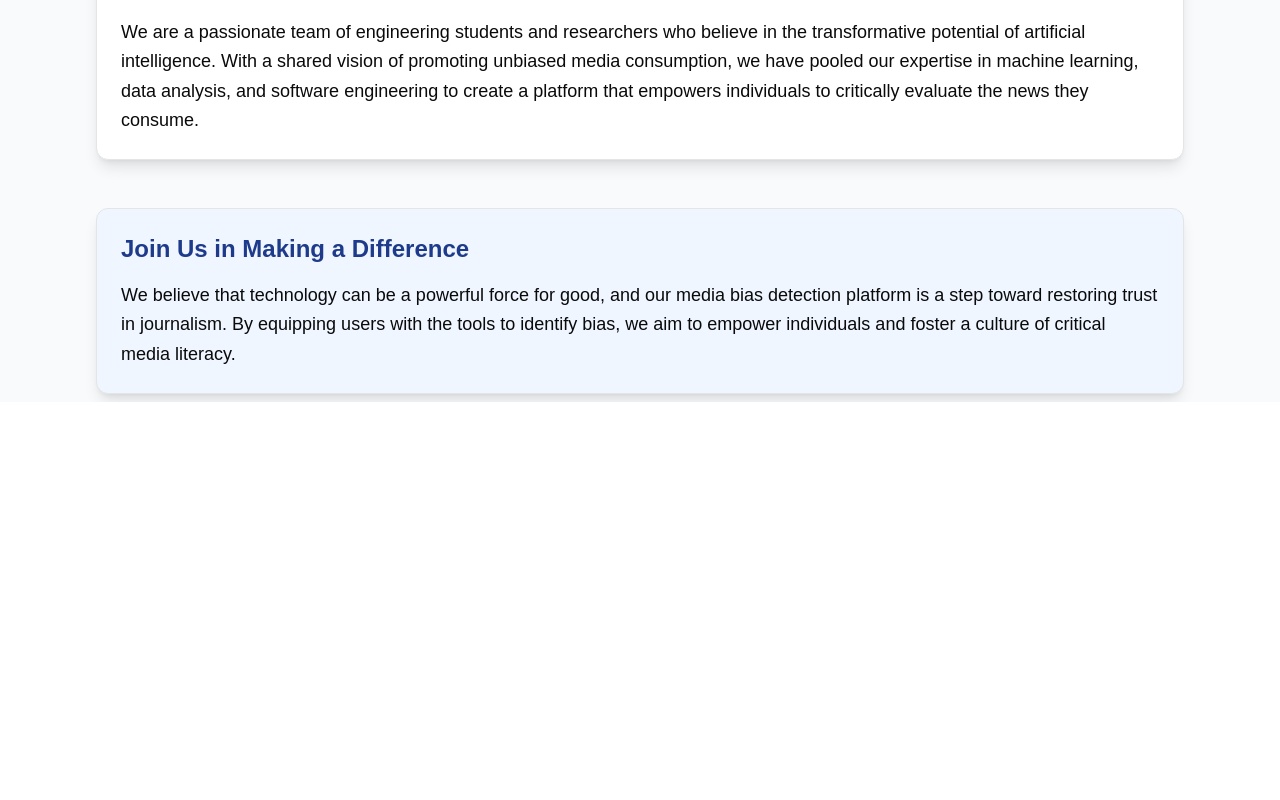
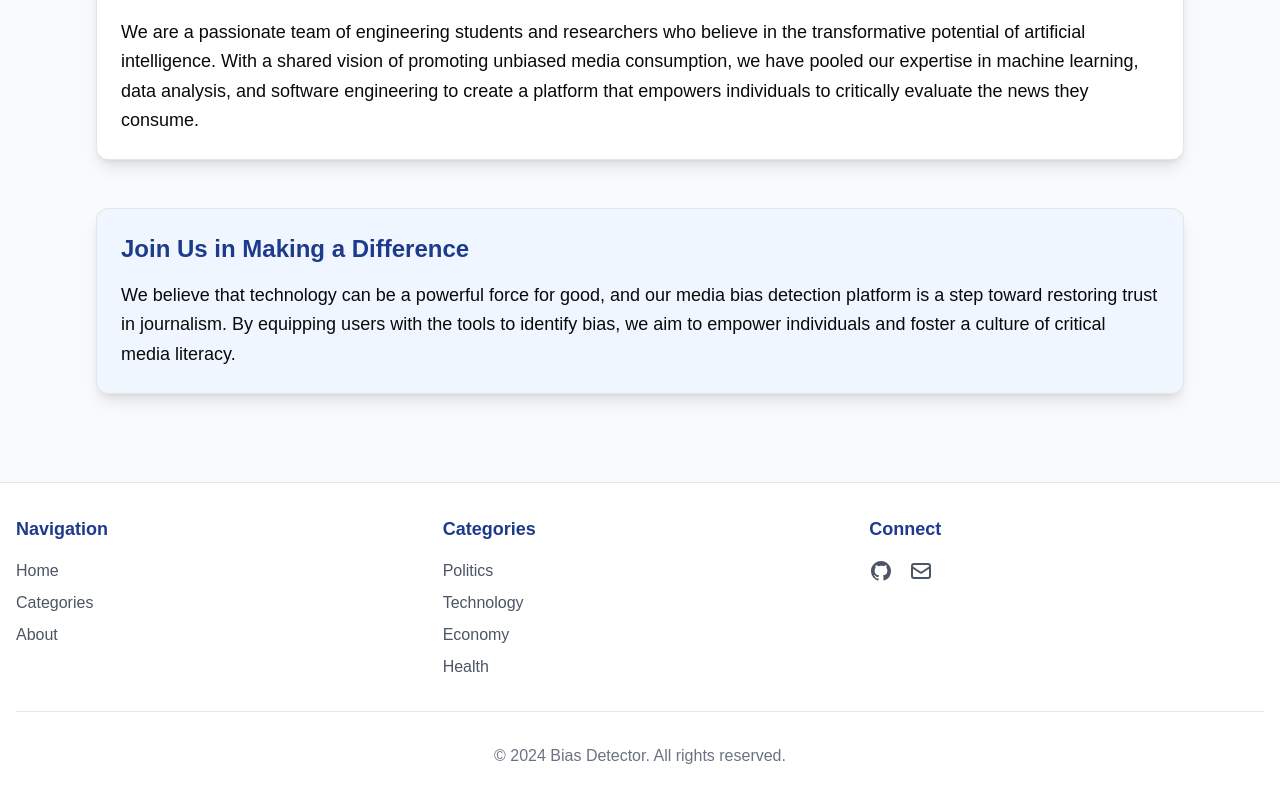
Before and after one commit to tashifkhan/News-Bias-Detector, a Next.js app in the folder frontend/: page /about in a window 1280 px wide. Shown: the part 781-1581 px from the top of the page. Before the commit the page ends 1183 px from the top, so only its background shows below. Built offline with nearby package versions, Linux system fonts and the light colour scheme.

Commit message:
feat: add footer component and update contact information

```diff
--- a/frontend/app/about/page.tsx
+++ b/frontend/app/about/page.tsx
@@ -118,7 +118,7 @@
 				</Card>
 
 				{/* Call to Action */}
-				<Card className="bg-blue-50 shadow-lg">
+				<Card className="bg-blue-50 shadow-lg mb-20">
 					<CardContent className="p-6">
 						<h2 className="text-2xl font-bold mb-4 text-blue-900">
 							Join Us in Making a Difference
--- a/frontend/app/contact/page.tsx
+++ b/frontend/app/contact/page.tsx
@@ -55,7 +55,7 @@
 										<Mail className="w-5 h-5 text-blue-600 mt-1" />
 										<div>
 											<h3 className="font-semibold">Email</h3>
-											<p className="text-gray-600">hehe_the_new_gg@gmail.com</p>
+											<p className="text-gray-600">Check the footer</p>
 										</div>
 									</div>
 
@@ -63,7 +63,10 @@
 										<Phone className="w-5 h-5 text-blue-600 mt-1" />
 										<div>
 											<h3 className="font-semibold">Phone</h3>
-											<p className="text-gray-600">+91 (120) 4567-6900</p>
+											<p className="text-gray-600">
+												+91 (120) 4567-xxxx{" "}
+												<span className="text-blue-300">~ mail only</span>
+											</p>
 										</div>
 									</div>
 
@@ -167,7 +170,7 @@
 										className="w-full bg-blue-800 hover:bg-blue-700 text-white py-2 px-4 rounded-lg"
 										onClick={(e) => {
 											e.preventDefault();
-											const mailtoLink = `mailto:hehe_the_new_gg@gmail.com?subject=${encodeURIComponent(
+											const mailtoLink = `mailto:developer@tashif.codes?subject=${encodeURIComponent(
 												formData.subject
 											)}&body=${encodeURIComponent(
 												`Name: ${formData.name}\nEmail: ${formData.email}\n\nMessage:\n${formData.message}`
--- a/frontend/app/layout.tsx
+++ b/frontend/app/layout.tsx
@@ -2,6 +2,7 @@
 import localFont from "next/font/local";
 import Navbar from "@/components/NavBar";
 import "./globals.css";
+import Footer from "@/components/Footer";
 
 const geistSans = localFont({
 	src: "./fonts/GeistVF.woff",
@@ -34,6 +35,7 @@
 			>
 				<Navbar />
 				<main className="">{children}</main>
+				<Footer />
 			</body>
 		</html>
 	);
--- /dev/null
+++ b/frontend/components/Footer.tsx
@@ -0,0 +1,115 @@
+import Link from "next/link";
+
+const Footer = () => {
+	return (
+		<footer className="bg-white border-t border-gray-200">
+			<div className="max-w-7xl mx-auto px-4 py-8">
+				<div className="grid grid-cols-1 md:grid-cols-3 gap-8">
+					{/* Navigation Links */}
+					<div className="space-y-4">
+						<h3 className="text-lg font-semibold text-blue-900">Navigation</h3>
+						<div className="flex flex-col space-y-2">
+							<Link href="/" className="text-gray-600 hover:text-blue-800">
+								Home
+							</Link>
+							<Link
+								href="/categories"
+								className="text-gray-600 hover:text-blue-800"
+							>
+								Categories
+							</Link>
+							<Link href="/about" className="text-gray-600 hover:text-blue-800">
+								About
+							</Link>
+						</div>
+					</div>
+
+					{/* Categories */}
+					<div className="space-y-4">
+						<h3 className="text-lg font-semibold text-blue-900">Categories</h3>
+						<div className="flex flex-col space-y-2">
+							<Link
+								href="/categories?category=politics"
+								className="text-gray-600 hover:text-blue-800"
+							>
+								Politics
+							</Link>
+							<Link
+								href="/categories?category=technology"
+								className="text-gray-600 hover:text-blue-800"
+							>
+								Technology
+							</Link>
+							<Link
+								href="/categories?category=economy"
+								className="text-gray-600 hover:text-blue-800"
+							>
+								Economy
+							</Link>
+							<Link
+								href="/categories?category=health"
+								className="text-gray-600 hover:text-blue-800"
+							>
+								Health
+							</Link>
+						</div>
+					</div>
+
+					{/* Contact & Social */}
+					<div className="space-y-4">
+						<h3 className="text-lg font-semibold text-blue-900">Connect</h3>
+						<div className="flex space-x-4">
+							<Link
+								href="https://github.com/tashifkhan/News-Bias-Detector"
+								target="_blank"
+								rel="noopener noreferrer"
+								className="text-gray-600 hover:text-blue-800"
+							>
+								<svg
+									className="w-6 h-6"
+									fill="currentColor"
+									viewBox="0 0 24 24"
+									aria-hidden="true"
+								>
+									<path
+										fillRule="evenodd"
+										d="M12 2C6.477 2 2 6.484 2 12.017c0 4.425 2.865 8.18 6.839 9.504.5.092.682-.217.682-.483 0-.237-.008-.868-.013-1.703-2.782.605-3.369-1.343-3.369-1.343-.454-1.158-1.11-1.466-1.11-1.466-.908-.62.069-.608.069-.608 1.003.07 1.531 1.032 1.531 1.032.892 1.53 2.341 1.088 2.91.832.092-.647.35-1.088.636-1.338-2.22-.253-4.555-1.113-4.555-4.951 0-1.093.39-1.988 1.029-2.688-.103-.253-.446-1.272.098-2.65 0 0 .84-.27 2.75 1.026A9.564 9.564 0 0112 6.844c.85.004 1.705.115 2.504.337 1.909-1.296 2.747-1.027 2.747-1.027.546 1.379.202 2.398.1 2.651.64.7 1.028 1.595 1.028 2.688 0 3.848-2.339 4.695-4.566 4.943.359.309.678.92.678 1.855 0 1.338-.012 2.419-.012 2.747 0 .268.18.58.688.482A10.019 10.019 0 0022 12.017C22 6.484 17.522 2 12 2z"
+										clipRule="evenodd"
+									/>
+								</svg>
+							</Link>
+							<Link
+								href="mailto:support@tashif.codes"
+								className="text-gray-600 hover:text-blue-800"
+							>
+								<svg
+									className="w-6 h-6"
+									fill="none"
+									stroke="currentColor"
+									viewBox="0 0 24 24"
+								>
+									<path
+										strokeLinecap="round"
+										strokeLinejoin="round"
+										strokeWidth={2}
+										d="M3 8l7.89 5.26a2 2 0 002.22 0L21 8M5 19h14a2 2 0 002-2V7a2 2 0 00-2-2H5a2 2 0 00-2 2v10a2 2 0 002 2z"
+									/>
+								</svg>
+							</Link>
+						</div>
+					</div>
+				</div>
+
+				{/* Copyright */}
+				<div className="mt-8 pt-8 border-t border-gray-200">
+					<p className="text-center text-gray-500">
+						&copy; {new Date().getFullYear()} Bias Detector. All rights
+						reserved.
+					</p>
+				</div>
+			</div>
+		</footer>
+	);
+};
+
+export default Footer;
```
